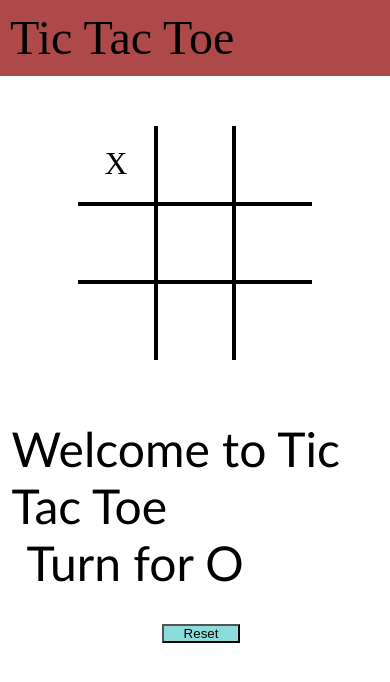
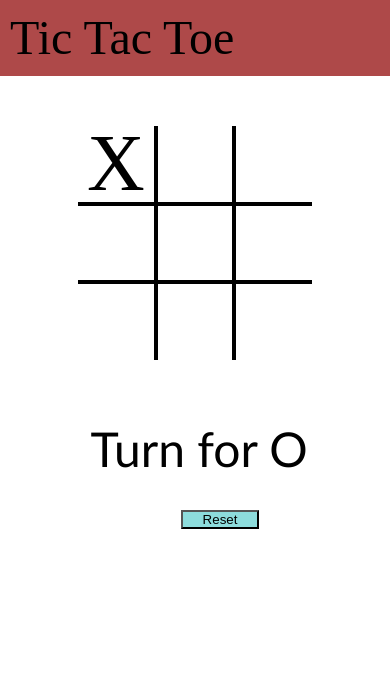
Before and after one commit to Akash-S-G/Tic-Tac-Toe, a plain HTML site: page index.html in a window 390 px wide. Both pictures are taken after a click on the element 117 px from the left and 164 px from the top of the page. Shown: the top 682 px of the page. Drawn offline with Linux system fonts and the light colour scheme.

Commit message:
Updated game logic .

```diff
--- a/index.html
+++ b/index.html
@@ -29,7 +29,7 @@
 
         </div>
 
-            <div class="gameInfo">Welcome to Tic Tac Toe
+            <div class="gameInfo">
                 <div><span class="info">Turn for X</span></div>
                 <button id="reset">Reset</button>
                 <div class="imgbox"><img id="img1" src="excited.gif" alt=""></div>
--- a/script.js
+++ b/script.js
@@ -3,72 +3,74 @@ let gamoveraudio = new Audio("gameover.mp3");
 let turnaudio = new Audio("ting.mp3");
 let musicr = new Audio("music.mp3");
 let turn = "X";
-let gameover=false;
-
+let gameover = false;
+let count = 0;
 const changeTurn = () => {
 
     return turn === "X" ? "O" : "X";
 }
 const checkwin = () => {
-    let wins=[
-        [0 ,1, 2],
-        [3 ,4, 5],
-        [6 ,7, 8],
-        [1 ,4, 7],
-        [2 ,5, 8],
-        [0 ,4, 8],
-        [2 ,4, 6],
+    let wins = [
+        [0, 1, 2],
+        [3, 4, 5],
+        [6, 7, 8],
+        [1, 4, 7],
+        [2, 5, 8],
+        [0, 4, 8],
+        [2, 4, 6],
 
     ]
-    let boxtext =document.querySelectorAll(".boxtext");
+    let boxtext = document.querySelectorAll(".boxtext");
 
-    wins.forEach(e =>{
+    wins.forEach(e => {
 
-        if((boxtext[e[0]].innerText===boxtext[e[1]].innerText) && (boxtext[e[2]].innerText===boxtext[e[1]].innerText)&&(boxtext[e[0]].innerText!=='') )
-       {
-         document.getElementsByClassName("info")[0].innerText =boxtext[e[0]].innerText +" Won!";
-         gameover=true;
-         game=0;
-         document.getElementById('img1').style.width='200px';
+        if ((boxtext[e[0]].innerText === boxtext[e[1]].innerText) && (boxtext[e[2]].innerText === boxtext[e[1]].innerText) && (boxtext[e[0]].innerText !== '')) {
+            document.getElementsByClassName("info")[0].innerText = boxtext[e[0]].innerText + " Won!";
+            gameover = true;
 
-       }
-       if(count==9)
-        {
-            document.getElementsByClassName("info")[0].innerText ="Game Draw!";
+            document.getElementById('img1').style.width = '200px';
+
+        }
+        if (count == 9 && !gameover) {
+            document.getElementsByClassName("info")[0].innerText = "Game Drawn!";
+            console.log(document.getElementsByClassName("info")[0].innerText);
+            gameover = true;
         }
 
     })
 
 }
 // Reset Button
-let rest=document.getElementById("reset");
-rest.addEventListener("click",()=>{
-    let boxtext =document.querySelectorAll(".boxtext");
-    Array.from(boxtext).forEach(e=>{
-        e.innerText='';
+let rest = document.getElementById("reset");
+rest.addEventListener("click", () => {
+    let boxtext = document.querySelectorAll(".boxtext");
+    Array.from(boxtext).forEach(e => {
+        e.innerText = '';
     })
-    document.getElementById('img1').style.width='0px';
-    turn='X';
-    gameover=false;
+    document.getElementById('img1').style.width = '0px';
+    turn = 'X';
+    gameover = false;
     console.log("Reset Successful!");
+    document.getElementsByClassName("info")[0].innerText = "Turn for  " + turn;
+    count = 0;
 })
-let count=0;
+
 
 
 //Game Logic
 let boxes = document.getElementsByClassName("box");
 Array.from(boxes).forEach(element => {
-    let boxtext =element.querySelector(".boxtext");
+    let boxtext = element.querySelector(".boxtext");
 
     element.addEventListener("click", () => {
-        if (boxtext.innerText ==='') {
-            boxtext.innerText=turn;
-            turn=changeTurn();
+        if (boxtext.innerText === '') {
+            boxtext.innerText = turn;
+            turn = changeTurn();
             turnaudio.play();
+            count = count + 1;
             checkwin();
-           count=count+1;
-            if(!gameover)
-           document.getElementsByClassName("info")[0].innerText ="Turn for  "+turn;
+            if (!gameover)
+                document.getElementsByClassName("info")[0].innerText = "Turn for  " + turn;
 
         }
 
--- a/style.css
+++ b/style.css
@@ -1,28 +1,31 @@
-
 @import url('https://fonts.googleapis.com/css2?family=Roboto:ital,wght@0,100;0,300;0,400;0,500;0,700;0,900;1,100;1,300;1,400;1,500;1,700;1,900&display=swap');
 
-*{
-    margin:0%;
-    padding:0%;
-    box-sizing:border-box;
+* {
+    margin: 0%;
+    padding: 0%;
+    box-sizing: border-box;
 }
 
-html,body{
-    height:100%;
-    width:100%;
+html,
+body {
+    height: 100%;
+    width: 100%;
 }
-nav{
+
+nav {
 
     background-color: #ae4949;
 }
-nav ul{
+
+nav ul {
     padding: 10px;
     font-size: 3rem;
+    width: 100%;
     height: 9vh;
 
 }
 
-.gamecontainer{
+.gamecontainer {
 
     display: flex;
     justify-content: center;
@@ -30,13 +33,15 @@ nav ul{
 
 
 }
-.container{
+
+.container {
     display: grid;
-    grid-template-rows: repeat(3,10vw);
-    grid-template-columns: repeat(3,10vw);
+    grid-template-rows: repeat(3, 10vw);
+    grid-template-columns: repeat(3, 10vw);
     font-family: 'Ubuntu';
 }
-.box{
+
+.box {
     border: 2px solid black;
     font-size: 8vw;
     cursor: pointer;
@@ -44,64 +49,84 @@ nav ul{
     justify-content: center;
     align-items: center;
 }
-.box:hover{
+
+.box:hover {
     background-color: #5bbfe9;
 }
-.gameInfo{
-    padding:0 20px;
-    margin-left: 12px;
+
+.gameInfo {
+    padding: 0 20px;
+    margin-left: 50px;
     font-family: 'Gill Sans', 'Gill Sans MT', Calibri, 'Trebuchet MS', sans-serif;
     font-size: 2rem;
+
 }
-.info{
-    margin: 15px;;
+
+.info {
+    margin: 15px 60px;
     font-family: 'Gill Sans', 'Gill Sans MT', Calibri, 'Trebuchet MS', sans-serif;
     font-size: 3rem;
+
 }
-.br-0{
+
+.br-0 {
     border-right: 0;
 }
-.bt-0{
+
+.bt-0 {
     border-top: 0;
 }
-.bl-0{
+
+.bl-0 {
     border-left: 0;
 }
-.bb-0{
+
+.bb-0 {
     border-bottom: 0;
 }
-#reset{
-    padding:0 12px;
-    margin:0 150px;
+
+#reset {
+    padding: 0 12px;
+    margin: 0 150px;
     margin-top: 25px;
     background-color: rgb(141, 220, 220);
     font-family: sans-serif;
     cursor: pointer;
 }
-#img1{
+
+#img1 {
     width: 0;
     transition: width 1s ease-in-out;
 }
 
-@media screen and (max-width: 900px){
-   .gamecontainer{
+@media screen and (max-width: 900px) {
+    .gamecontainer {
         flex-direction: column;
         margin-top: 50px;
         display: flex;
         justify-content: center;
         align-items: center;
     }
-   .gameInfo{
+
+    .gameInfo {
         margin-top: 60px;
         font-size: 3rem;
     }
-   .container{
+
+    .container {
         display: grid;
-    grid-template-rows: repeat(3,20vw);
-    grid-template-columns: repeat(3,20vw);
+        grid-template-rows: repeat(3, 20vw);
+        grid-template-columns: repeat(3, 20vw);
     }
-    #reset{
-        padding: 0 20px ;
+    .info{
+        font-size: 3rem;
+    }
+    .boxtext{
+        font-size: 5rem;
+    }
+
+    #reset {
+        padding: 0 20px;
 
     }
 }
```
Lines whose indentation alone changed are shown as unchanged.
